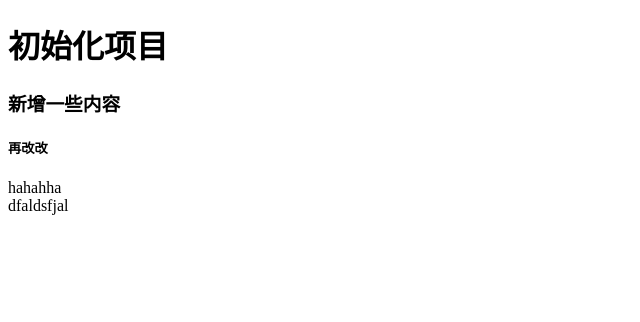
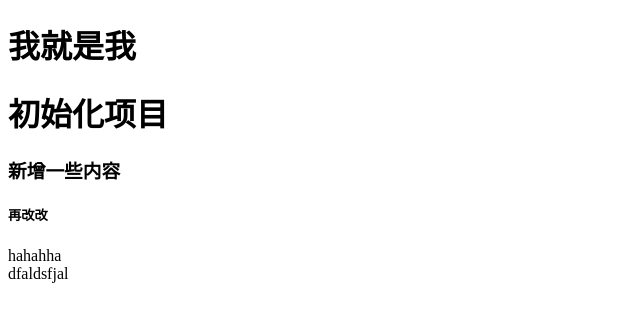
Before and after one commit to huanmeng90/huanmeng90.github.io, a plain HTML site: page index.html in a window 1280 px wide. Shown: the whole page, without its empty margins (0-640 px from the left). Drawn offline with Linux system fonts and the light colour scheme.

Commit message:
添加了我就是我

```diff
--- a/index.html
+++ b/index.html
@@ -5,6 +5,7 @@
 	<title>Document</title>
 </head>
 <body>
+	<h1>我就是我</h1>
 	<h1>初始化项目</h1>
 	<h3>新增一些内容</h3>
 	<h5>再改改</h5>
```
